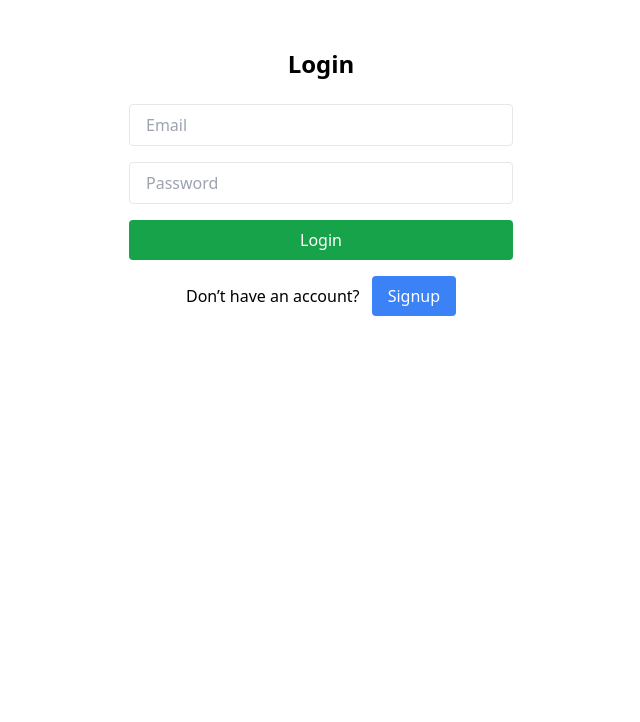
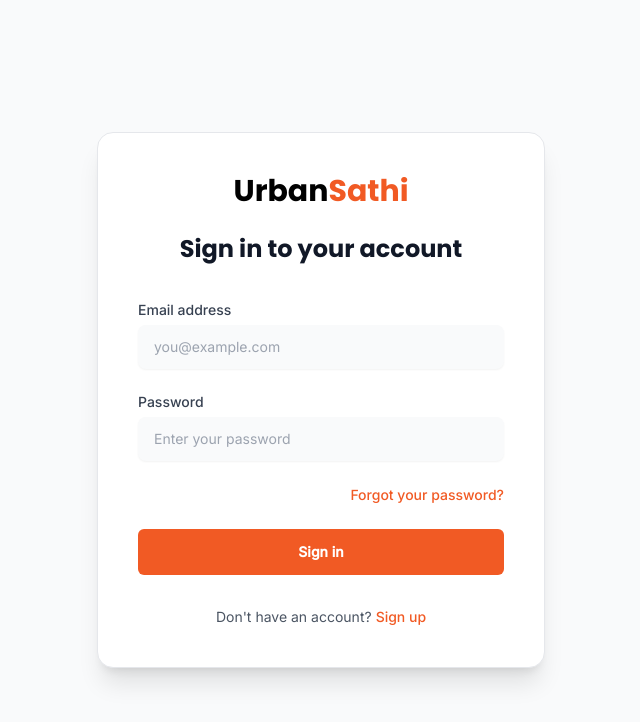
Before and after one commit to PranitThombare/girlfriend-on-rent, a React (Vite) app: page /login in a window 1280 px wide. Shown: the top 722 px of the page, without its empty margins (319-959 px from the left). Built offline with nearby package versions, Linux system fonts and the light colour scheme.

Commit message:
feat: Refactor Login component; enhance styling, add error handling, and improve user feedback

```diff
--- a/src/Components/Login.jsx
+++ b/src/Components/Login.jsx
@@ -1,12 +1,154 @@
+// import { useState } from "react";
+// import { useNavigate, Link } from "react-router-dom";
+// import React from "react";
+// import axios from "axios";
+
+// function Login() {
+//   const [formData, setFormData] = useState({ email: "", password: "" });
+//   const navigate = useNavigate();
+//   const [success, setSuccess] = useState(false); // true if login successful
+
+//   const handleChange = (e) => {
+//     setFormData({ ...formData, [e.target.name]: e.target.value });
+//   };
+
+//   const handleSubmit = async (e) => {
+//     e.preventDefault();
+//     try {
+//       const res = await axios.post(
+//         "http://localhost:8080/api/auth/login",
+//         formData,
+//         { headers: { "Content-Type": "application/json" } }
+//       );
+
+//       console.log("Login response:", res.data);
+//       if (res.data) {
+//         localStorage.setItem("user", JSON.stringify(res.data));
+//         setSuccess(true);
+//         setTimeout(() => {
+//           setSuccess(false);
+//           navigate("/dashboard");
+//         }, 500);
+//       } else {
+//         navigate("/login");
+//         alert("Invalid credentials. Please try again.");
+//       }
+//     } catch (err) {
+//       console.error("Login error:", err);
+//       alert(err.response?.data || "Login Failed!");
+//     }
+//   };
+
+//   return (
+//     <div className="text-center mt-12">
+//       <h2 className="text-2xl font-semibold mb-6">Login</h2>
+
+//       {success && (
+//         <div
+//           className="bg-green-500 text-white px-4 py-2 rounded mb-4 animate-fadeInOut"
+//         >
+//           Account created successfully!
+//         </div>
+//       )}
+
+//       <form onSubmit={handleSubmit} className="max-w-sm mx-auto">
+//         <input
+//           type="email"
+//           name="email"
+//           placeholder="Email"
+//           onChange={handleChange}
+//           required
+//           className="w-full px-4 py-2 border rounded mb-4 focus:outline-none focus:ring-2 focus:ring-green-500"
+//         />
+//         <input
+//           type="password"
+//           name="password"
+//           placeholder="Password"
+//           onChange={handleChange}
+//           required
+//           className="w-full px-4 py-2 border rounded mb-4 focus:outline-none focus:ring-2 focus:ring-green-500"
+//         />
+//         <button
+//           type="submit"
+//           className="w-full bg-green-600 text-white py-2 rounded hover:bg-green-700 transition"
+//         >
+//           Login
+//         </button>
+
+//         <p className="mt-4">
+//           Don’t have an account?{" "}
+//           <Link to="/signup">
+//             <button
+//               type="button"
+//               className="ml-2 bg-blue-500 text-white px-4 py-2 rounded hover:bg-blue-600 transition"
+//             >
+//               Signup
+//             </button>
+//           </Link>
+//         </p>
+//       </form>
+
+//       {/* Tailwind animation */}
+//       <style>
+//         {`
+//           @keyframes fadeInOut {
+//             0% { opacity: 0; transform: translateY(-10px); }
+//             10% { opacity: 1; transform: translateY(0); }
+//             90% { opacity: 1; transform: translateY(0); }
+//             100% { opacity: 0; transform: translateY(-10px); }
+//           }
+//           .animate-fadeInOut {
+//             animation: fadeInOut 1s;
+//           }
+//         `}
+//       </style>
+//     </div>
+//   );
+// }
+
+// export default Login;
+
+
 import { useState } from "react";
 import { useNavigate, Link } from "react-router-dom";
 import React from "react";
 import axios from "axios";
 
+// Custom styles from login.html, adapted for JSX
+const customStyles = `
+    body {
+        font-family: 'Inter', sans-serif;
+        background-color: #FEFDFB !important;
+        color: #1a1a1a;
+    }
+    h1, h2, h3, h4, h5, h6 {
+        font-family: 'Poppins', sans-serif;
+    }
+    .saffron-text {
+        color: #F15A24;
+    }
+    .saffron-bg {
+        background-color: #F15A24;
+    }
+    .hover\\:saffron-bg-darker:hover {
+        background-color: #D84B1B;
+    }
+    .focus\\:ring-saffron:focus {
+        --tw-ring-color: #F15A24;
+    }
+    .focus\\:border-saffron:focus {
+        --tw-border-color: #F15A24;
+    }
+    .form-input {
+        transition: all 0.2s ease-in-out;
+    }
+`;
+
 function Login() {
     const [formData, setFormData] = useState({ email: "", password: "" });
     const navigate = useNavigate();
-  const [success, setSuccess] = useState(false); // true if login successful
+    const [success, setSuccess] = useState(false);
+    const [error, setError] = useState(null); // State for login errors
 
     const handleChange = (e) => {
         setFormData({ ...formData, [e.target.name]: e.target.value });
@@ -14,6 +156,7 @@ function Login() {
 
     const handleSubmit = async (e) => {
         e.preventDefault();
+        setError(null); // Reset error state on new submission
         try {
             const res = await axios.post(
                 "http://localhost:8080/api/auth/login",
@@ -21,87 +164,113 @@ function Login() {
                 { headers: { "Content-Type": "application/json" } }
             );
 
-      console.log("Login response:", res.data);
             if (res.data) {
                 localStorage.setItem("user", JSON.stringify(res.data));
                 setSuccess(true);
                 setTimeout(() => {
-          setSuccess(false);
                     navigate("/dashboard");
-        }, 500);
+                }, 1000); // Increased delay to show success message
             } else {
-        navigate("/login");
-        alert("Invalid credentials. Please try again.");
+                // This case might not be hit if backend sends proper error codes
+                setError("Invalid credentials. Please try again.");
             }
         } catch (err) {
             console.error("Login error:", err);
-      alert(err.response?.data || "Login Failed!");
+            setError(err.response?.data?.message || err.response?.data || "Login Failed!");
         }
     };
 
     return (
-    <div className="text-center mt-12">
-      <h2 className="text-2xl font-semibold mb-6">Login</h2>
+        <div className="bg-gray-50">
+            {/* Embed custom styles and Google Fonts link */}
+            <style>{customStyles}</style>
+            <link rel="preconnect" href="https://fonts.googleapis.com" />
+            <link rel="preconnect" href="https://fonts.gstatic.com" crossOrigin="true" />
+            <link href="https://fonts.googleapis.com/css2?family=Poppins:wght@400;500;600;700&family=Inter:wght@400;500&display=swap" rel="stylesheet" />
 
+            <div className="min-h-screen flex flex-col items-center justify-center py-12 px-4 sm:px-6 lg:px-8">
+                <div className="max-w-md w-full space-y-8 bg-white p-10 border border-gray-200 rounded-2xl shadow-xl">
+                    <div>
+                        <h1 className="text-center text-3xl font-bold">
+                            <Link to="/">Urban<span className="saffron-text">Sathi</span></Link>
+                        </h1>
+                        <h2 className="mt-6 text-center text-2xl font-bold text-gray-900">
+                            Sign in to your account
+                        </h2>
+                    </div>
+                    <form className="mt-8 space-y-6" onSubmit={handleSubmit}>
+
+                        {/* Success Message */}
                         {success && (
-        <div
-          className="bg-green-500 text-white px-4 py-2 rounded mb-4 animate-fadeInOut"
-        >
-          Account created successfully!
+                            <div className="bg-green-100 border border-green-400 text-green-700 px-4 py-3 rounded relative" role="alert">
+                                <strong className="font-bold">Success!</strong>
+                                <span className="block sm:inline"> Redirecting to your dashboard...</span>
                             </div>
                         )}
 
-      <form onSubmit={handleSubmit} className="max-w-sm mx-auto">
+                        {/* Error Message */}
+                        {error && (
+                             <div className="bg-red-100 border border-red-400 text-red-700 px-4 py-3 rounded relative" role="alert">
+                                <strong className="font-bold">Login Failed: </strong>
+                                <span className="block sm:inline">{error}</span>
+                            </div>
+                        )}
+
+                        <div className="space-y-5">
+                            <div>
+                                <label htmlFor="email-address" className="font-medium text-sm text-gray-700">Email address</label>
                                 <input
+                                    id="email-address"
+                                    name="email"
                                     type="email"
-          name="email"
-          placeholder="Email"
+                                    autoComplete="email"
+                                    required
+                                    value={formData.email}
                                     onChange={handleChange}
+                                    className="form-input appearance-none block w-full px-4 py-3 mt-1 border-gray-300 rounded-lg shadow-sm placeholder-gray-400 bg-gray-50 focus:outline-none focus:ring-saffron focus:border-saffron sm:text-sm"
+                                    placeholder="you@example.com"
+                                />
+                            </div>
+                            <div>
+                                <label htmlFor="password" className="font-medium text-sm text-gray-700">Password</label>
+                                <input
+                                    id="password"
+                                    name="password"
+                                    type="password"
+                                    autoComplete="current-password"
                                     required
-          className="w-full px-4 py-2 border rounded mb-4 focus:outline-none focus:ring-2 focus:ring-green-500"
+                                    value={formData.password}
+                                    onChange={handleChange}
+                                    className="form-input appearance-none block w-full px-4 py-3 mt-1 border-gray-300 rounded-lg shadow-sm placeholder-gray-400 bg-gray-50 focus:outline-none focus:ring-saffron focus:border-saffron sm:text-sm"
+                                    placeholder="Enter your password"
                                 />
-        <input
-          type="password"
-          name="password"
-          placeholder="Password"
-          onChange={handleChange}
-          required
-          className="w-full px-4 py-2 border rounded mb-4 focus:outline-none focus:ring-2 focus:ring-green-500"
-        />
-        <button
-          type="submit"
-          className="w-full bg-green-600 text-white py-2 rounded hover:bg-green-700 transition"
-        >
-          Login
+                            </div>
+                        </div>
+
+                        <div className="flex items-center justify-end">
+                            <div className="text-sm">
+                                <a href="#" className="font-medium saffron-text hover:text-orange-500">
+                                    Forgot your password?
+                                </a>
+                            </div>
+                        </div>
+
+                        <div>
+                            <button type="submit" className="group relative w-full flex justify-center py-3 px-4 border border-transparent text-sm font-semibold rounded-md text-white saffron-bg hover:saffron-bg-darker focus:outline-none focus:ring-2 focus:ring-offset-2 focus:ring-saffron transition transform hover:-translate-y-0.5 hover:shadow-lg">
+                                Sign in
                             </button>
-
-        <p className="mt-4">
-          Don’t have an account?{" "}
-          <Link to="/signup">
-            <button
-              type="button"
-              className="ml-2 bg-blue-500 text-white px-4 py-2 rounded hover:bg-blue-600 transition"
-            >
-              Signup
-            </button>
+                        </div>
+                    </form>
+                    <div className="text-sm text-center">
+                        <p className="text-gray-600">
+                            Don't have an account?
+                            <Link to="/signup" className="ml-1 font-medium saffron-text hover:text-orange-500">
+                                Sign up
                             </Link>
                         </p>
-      </form>
-
-      {/* Tailwind animation */}
-      <style>
-        {`
-          @keyframes fadeInOut {
-            0% { opacity: 0; transform: translateY(-10px); }
-            10% { opacity: 1; transform: translateY(0); }
-            90% { opacity: 1; transform: translateY(0); }
-            100% { opacity: 0; transform: translateY(-10px); }
-          }
-          .animate-fadeInOut {
-            animation: fadeInOut 1s;
-          }
-        `}
-      </style>
+                    </div>
+                </div>
+            </div>
         </div>
     );
 }
```
Lines whose indentation alone changed are shown as unchanged.
